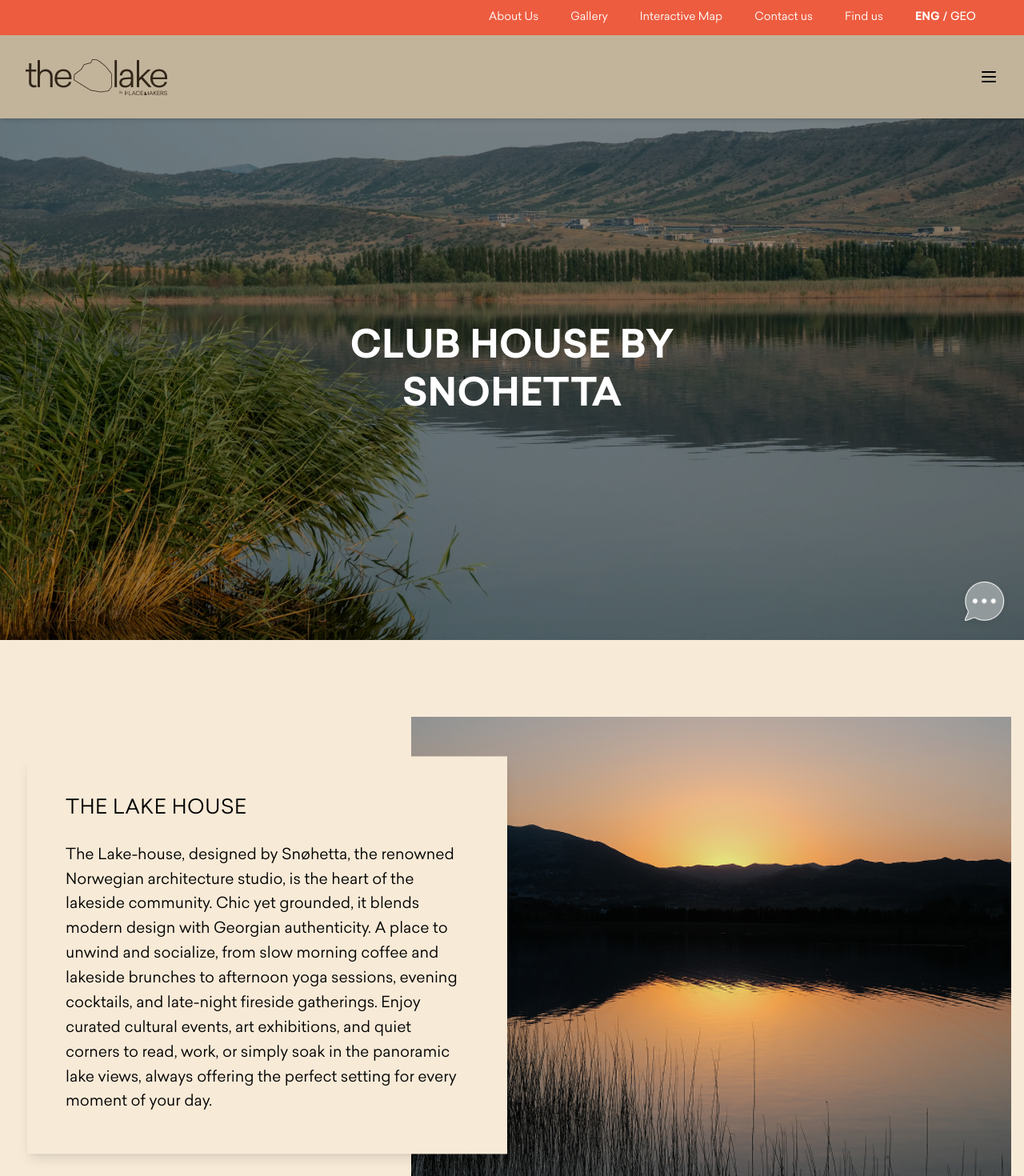
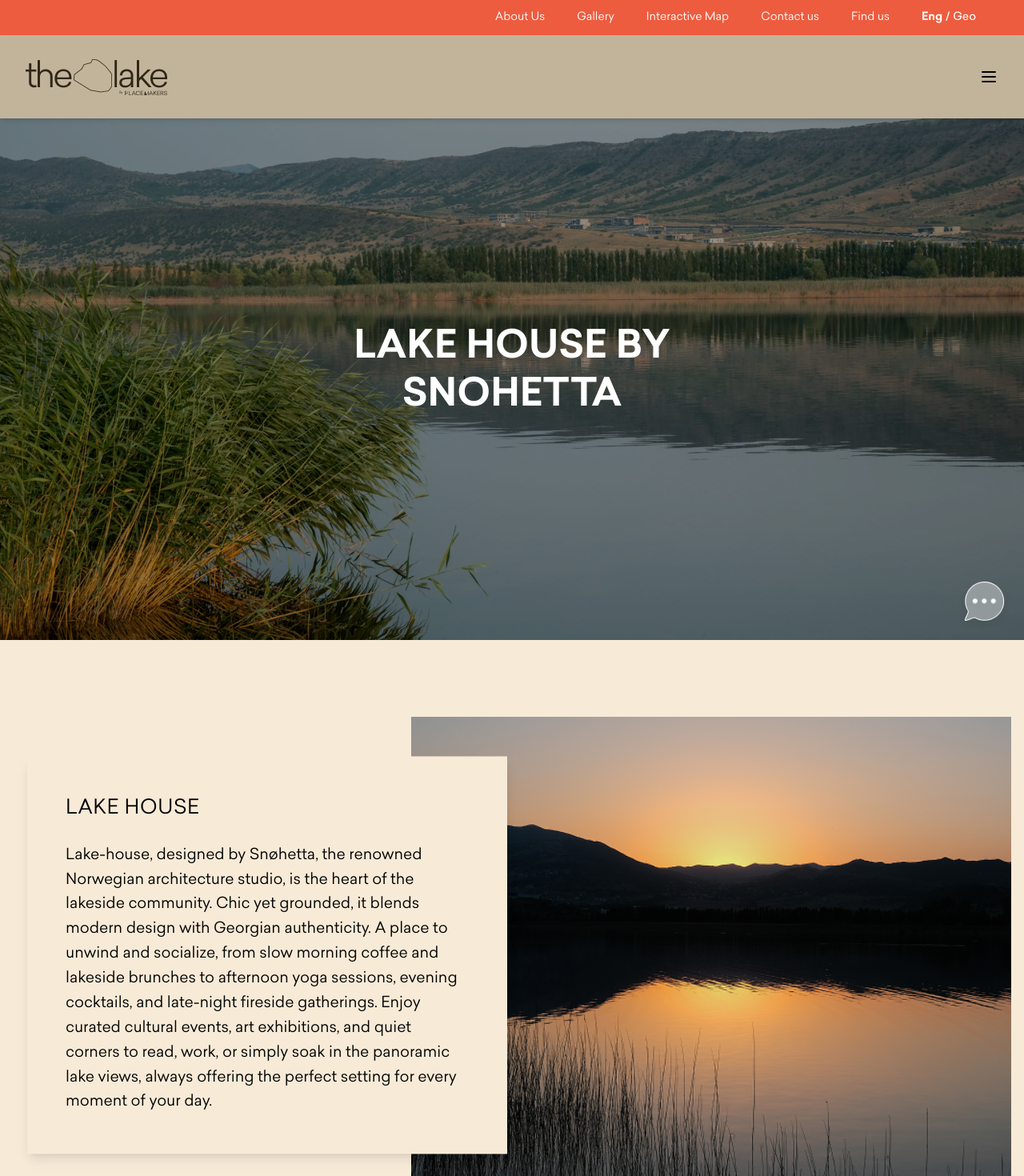
Before and after one commit to Tornikesamkharadze/thelake, a Next.js app: page /en/snohetta in a window 1280 px wide. Shown: the top 1470 px of the page at 80% size. Built offline with nearby package versions, Linux system fonts and the light colour scheme.

Commit message:
LanguageSwitcher: ENG-GEO change to Eng-Geo /  Header: headerlogo width change 220 to 177

```diff
--- a/app/[locale]/snohetta/page.js
+++ b/app/[locale]/snohetta/page.js
@@ -4,15 +4,15 @@
 import ImageTextSection from "@/components/ImageTextSection";
 
 export const metadata = {
-  title: "Club House by Snøhetta - The Lake by Placemakers",
+  title: "Lake House by Snøhetta - The Lake by Placemakers",
   description:
-    "The Club House, designed by world-renowned Snøhetta studio, is the heart of our lakeside community. A chic gathering space for morning coffee, yoga, cultural events, and evening cocktails with panoramic lake views. Where modern design meets Georgian authenticity.",
+    "The Lake House, designed by world-renowned Snøhetta studio, is the heart of our lakeside community. A chic gathering space for morning coffee, yoga, cultural events, and evening cocktails with panoramic lake views. Where modern design meets Georgian authenticity.",
   keywords: [
-    "Club House Snøhetta",
-    "The Lake Club House",
+    "Lake House Snøhetta",
+    "The Lake Lake House",
     "Snøhetta architecture",
-    "community clubhouse Lisi Lake",
-    "lakeside club Tbilisi",
+    "community Lakehouse Lisi Lake",
+    "lakeside Lake Tbilisi",
     "Norwegian architecture Georgia",
     "cultural events venue",
     "yoga studio Tbilisi",
@@ -26,9 +26,9 @@
     "Snøhetta Tbilisi",
   ],
   openGraph: {
-    title: "Club House by Snøhetta | The Lake by Placemakers",
+    title: "Lake House by Snøhetta | The Lake by Placemakers",
     description:
-      "Iconic Club House designed by world-leading Norwegian studio Snøhetta. Morning coffee to late-night gatherings, yoga sessions to art exhibitions, all with stunning lake views.",
+      "Iconic Lake House designed by world-leading Norwegian studio Snøhetta. Morning coffee to late-night gatherings, yoga sessions to art exhibitions, all with stunning lake views.",
     type: "website",
     locale: "en_US",
     siteName: "The Lake",
@@ -36,7 +36,7 @@
   },
   twitter: {
     card: "summary_large_image",
-    title: "Club House by Snøhetta - Where Community Comes Together",
+    title: "Lake House by Snøhetta - Where Community Comes Together",
     description:
       "Chic yet grounded. Modern design meets Georgian authenticity. From morning yoga to evening cocktails by the lake.",
     images: ["/og-image.png"],
@@ -52,16 +52,16 @@
       <Hero
         image="/hero-cover.webp"
         height="100vh"
-        title="Club House By <br/>Snohetta"
-        highlightWords={["Club House By <br/>Snohetta"]}
+        title="Lake House By <br/>Snohetta"
+        highlightWords={["Lake House By <br/>Snohetta"]}
         uppercase={true}
       />
 
       <ImageTextSection
         image="/lake-1.png"
-        title="The Lake house"
+        title="Lake house"
         subtitle=""
-        description="The Lake-house, designed by Snøhetta, the renowned Norwegian architecture studio, is the heart of the lakeside community. Chic yet grounded, it blends modern design with Georgian authenticity. A place to unwind and socialize, from slow morning coffee and lakeside brunches to afternoon yoga sessions, evening cocktails, and late-night fireside gatherings. Enjoy curated cultural events, art exhibitions, and quiet corners to read, work, or simply soak in the panoramic lake views, always offering the perfect setting for every moment of your day."
+        description="Lake-house, designed by Snøhetta, the renowned Norwegian architecture studio, is the heart of the lakeside community. Chic yet grounded, it blends modern design with Georgian authenticity. A place to unwind and socialize, from slow morning coffee and lakeside brunches to afternoon yoga sessions, evening cocktails, and late-night fireside gatherings. Enjoy curated cultural events, art exhibitions, and quiet corners to read, work, or simply soak in the panoramic lake views, always offering the perfect setting for every moment of your day."
         imagePosition="left"
         // ფერები
         titleColor="#000000"
--- a/components/Divider.js
+++ b/components/Divider.js
@@ -28,7 +28,7 @@
           initial={{ opacity: 0, y: 10 }}
           animate={isInView ? { opacity: 1, y: 0 } : {}}
           transition={{ duration: 0.6, delay: 0.3 }}
-          className={`text-base md:text-[25px] tracking-[0.4em] ${textColor} ${
+          className={`text-base text-[22px] md:text-[25px] tracking-[0.4em] ${textColor} ${
             uppercase ? "uppercase" : ""
           } relative z-10`}
         >
--- a/components/Header.js
+++ b/components/Header.js
@@ -156,9 +156,9 @@
             <Image
               src="/img/logo.png"
               alt="The Lake Logo"
-              width={220}
+              width={177}
               height={60}
-              className="w-auto h-auto object-contain"
+              className="h-auto object-contain"
               priority
             />
           </Link>
--- a/components/LanguageSwitcher.js
+++ b/components/LanguageSwitcher.js
@@ -32,7 +32,7 @@
           locale === "en" ? "font-bold" : ""
         }`}
       >
-        ENG
+        Eng
       </button>
       <span>/</span>
       <button
@@ -41,7 +41,7 @@
           locale === "ka" ? "font-bold" : ""
         }`}
       >
-        GEO
+        Geo
       </button>
     </div>
   );
```
